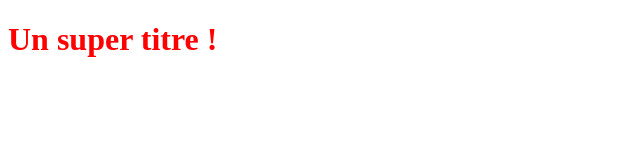
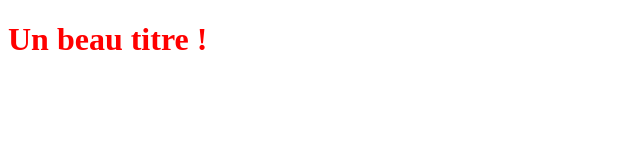
Before and after one commit to WebInt23/OpenclassroomsProject, a plain HTML site: page index.html in a window 1280 px wide. Shown: the whole page, without its empty margins (0-640 px from the left). Drawn offline with Linux system fonts and the light colour scheme.

Commit message:
Modification du titre

```diff
--- a/index.html
+++ b/index.html
@@ -5,6 +5,6 @@
    <link rel="stylesheet" type="text/css" href="styles.css">
 </head>
 <body>
-   <h1>Un super titre !</h1>
+   <h1>Un beau titre !</h1>
 </body>
 </html>
```
